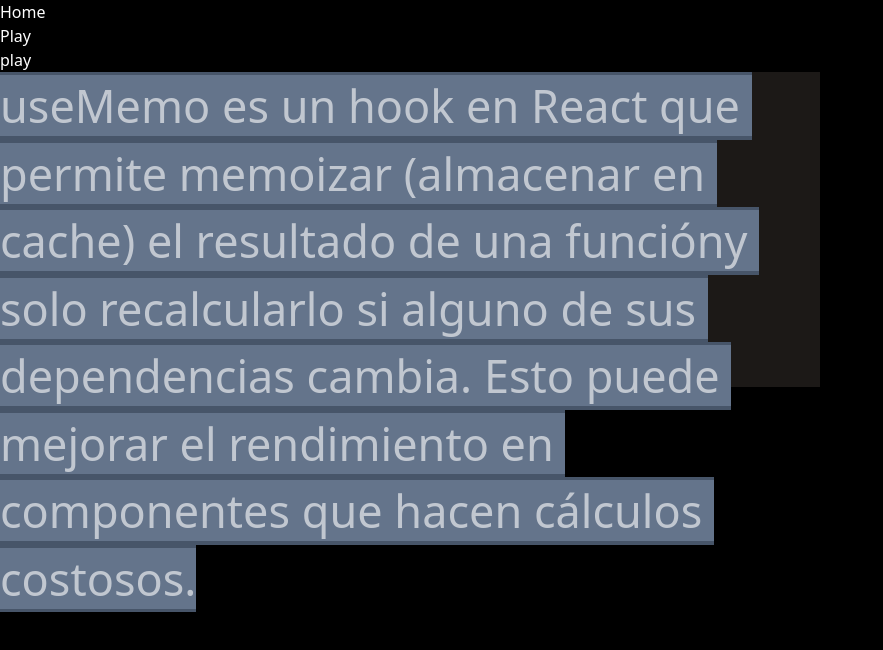
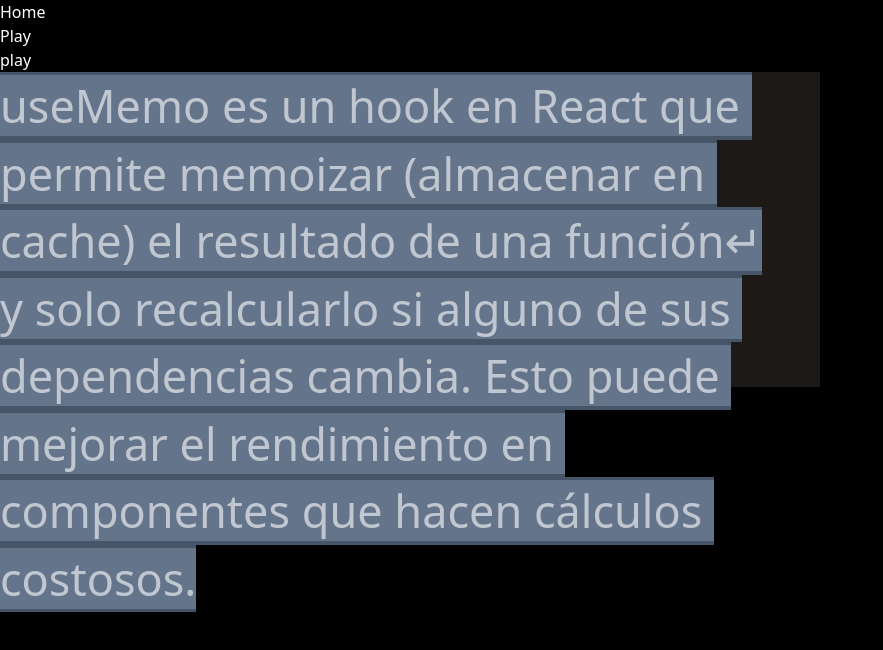
Before and after one commit to jhormanrus/LearnGPT, a Next.js app: page /play in a window 1280 px wide. Shown: the top 650 px of the page, without its empty margins (0-883 px from the left). Built offline with nearby package versions, Linux system fonts and the light colour scheme.

Commit message:
support breakline

```diff
--- a/components/Prompt/key.tsx
+++ b/components/Prompt/key.tsx
@@ -7,6 +7,7 @@
 }
 
 function Key ({ char, typedChar }: KeyProps): JSX.Element {
+  const isNewLine = char === '\n'
   const className = [styles.key]
 
   if (typedChar === char) {
@@ -17,7 +18,7 @@
   }
 
   return <span className={className.join(' ')}>
-    {char}
+    {isNewLine ? '↵' : char}
   </span>
 }
 
--- a/components/Prompt/prompt.module.css
+++ b/components/Prompt/prompt.module.css
@@ -4,6 +4,10 @@
 
 .token {
   @apply text-[45px] bg-slate-600;
+}
+
+.breakLine {
+  @apply h-0 basis-full;
 }
 
 .key {
--- a/components/Prompt/token.tsx
+++ b/components/Prompt/token.tsx
@@ -8,13 +8,20 @@
 }
 
 function Token ({ word, typedWord }: TokenProps): JSX.Element {
-  return <span className={styles.token}>
+  const hasNewLine = word.slice(-1) === '\n'
+
+  return <>
+    <span className={styles.token}>
+      {
+        word.split('').map((char, i) => (
+          <Key key={i} char={char} typedChar={typedWord?.[i]} />
+        ))
+      }
+    </span>
     {
-      word.split('').map((char, i) => (
-        <Key key={i} char={char} typedChar={typedWord?.[i]} />
-      ))
+      hasNewLine && <span className={styles.breakLine}></span>
     }
-  </span>
+  </>
 }
 
 export default memo(Token)
--- a/next.config.js
+++ b/next.config.js
@@ -1,8 +1,11 @@
 /** @type {import('next').NextConfig} */
 const nextConfig = {
   experimental: {
-    appDir: true,
+    appDir: true
   },
+  eslint: {
+    dirs: ['.']
+  }
 }
 
 module.exports = nextConfig
```
